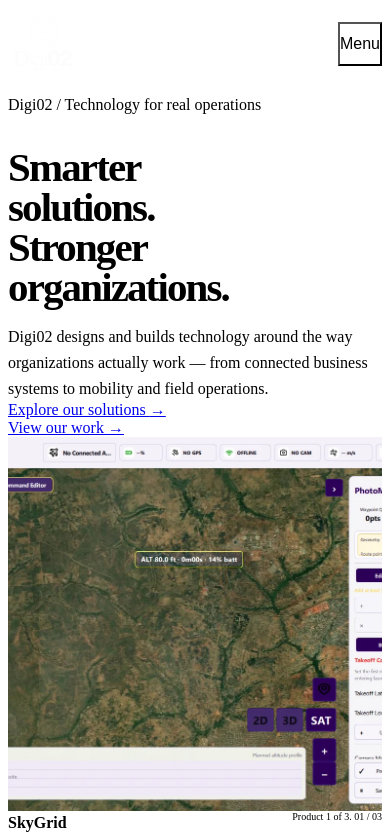
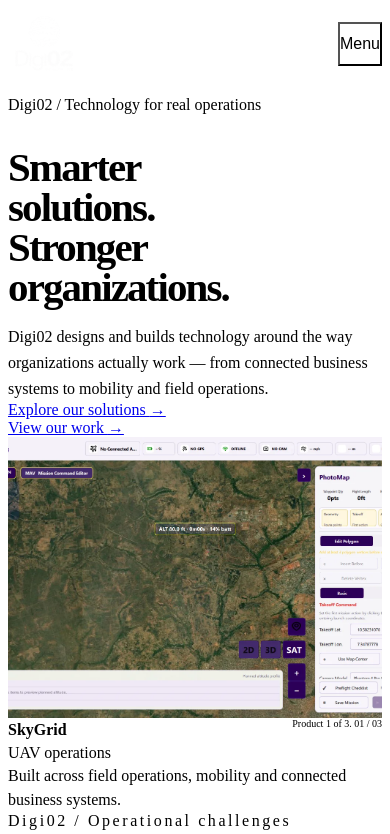
Before and after one commit to emmy16-glitch/Digi02_website, a React (Vite) app: page / in a window 390 px wide. Shown: the top 834 px of the page. Built offline with nearby package versions, Linux system fonts and the light colour scheme; the HTML template or start-up script is replaced by a standard one.

Commit message:
Correct hero media framing and hover navigation

```diff
--- a/src/styles/home-hero.css
+++ b/src/styles/home-hero.css
@@ -14,7 +14,7 @@
   display: grid;
   flex: 1;
   grid-template-columns: minmax(0, 0.92fr) minmax(0, 1.08fr);
-  gap: var(--space-6);
+  gap: clamp(var(--space-4), 4vw, var(--space-8));
   align-items: center;
 }
 
@@ -75,13 +75,13 @@
 }
 
 /* ==========================================================
-   PRODUCT EVIDENCE — DISCOVERABLE EDGE NAVIGATION
+   PRODUCT EVIDENCE — EDGE DISCOVERY, NOT A VISIBLE CAROUSEL
    ========================================================== */
 
 .product-evidence {
-  width: calc(100% + var(--page-margin));
+  width: 100%;
   min-width: 0;
-  margin: 0 calc(var(--page-margin) * -1) 0 0;
+  margin: 0;
   animation:
     hero-evidence-enter
     calc(var(--motion-component) + var(--motion-fast))
@@ -96,9 +96,9 @@
 
   position: relative;
   width: 100%;
-  aspect-ratio: 1.44;
+  aspect-ratio: 16 / 9;
   overflow: hidden;
-  border-radius: var(--radius-media) 0 0 var(--radius-media);
+  border-radius: var(--radius-media);
   background: var(--surface-800);
   isolation: isolate;
   touch-action: pan-y;
@@ -133,11 +133,11 @@
 }
 
 .product-evidence__adjacent--previous {
-  transform: translateX(-0.75rem) scale(1.01);
+  transform: translateX(-0.75rem) scale(1.008);
 }
 
 .product-evidence__adjacent--next {
-  transform: translateX(0.75rem) scale(1.01);
+  transform: translateX(0.75rem) scale(1.008);
 }
 
 .product-evidence__viewport[data-hover='left']
@@ -157,27 +157,26 @@
 
 .product-evidence__current[data-product='skygrid'] img,
 .product-evidence__adjacent[data-product='skygrid'] img {
-  object-position: 52% center;
+  object-position: center;
 }
 
 .product-evidence__current[data-product='digivolt'] img,
-.product-evidence__adjacent[data-product='digivolt'] img {
-  object-position: 60% center;
-}
-
+.product-evidence__adjacent[data-product='digivolt'] img,
 .product-evidence__current[data-product='erp-pos'] img,
 .product-evidence__adjacent[data-product='erp-pos'] img {
+  background: var(--bg-950);
+  object-fit: contain;
   object-position: center;
 }
 
-/* The buttons are interaction surfaces, not visible carousel controls. */
+/* Invisible interaction surfaces. The pointer creates the arrow/reveal. */
 
 .product-evidence__hover-zone {
   position: absolute;
   z-index: 6;
   top: 0;
   bottom: 0;
-  width: 30%;
+  width: 20%;
   border: 0;
   padding: 0;
   background: transparent;
@@ -202,11 +201,11 @@
 }
 
 .product-evidence__hover-zone--left::before {
-  background: linear-gradient(90deg, rgba(5, 5, 5, 0.42), rgba(5, 5, 5, 0));
+  background: linear-gradient(90deg, rgba(5, 5, 5, 0.38), rgba(5, 5, 5, 0));
 }
 
 .product-evidence__hover-zone--right::before {
-  background: linear-gradient(270deg, rgba(5, 5, 5, 0.42), rgba(5, 5, 5, 0));
+  background: linear-gradient(270deg, rgba(5, 5, 5, 0.38), rgba(5, 5, 5, 0));
 }
 
 .product-evidence__reveal-arrow {
@@ -215,7 +214,7 @@
   z-index: 2;
   display: block;
   color: var(--text-primary);
-  font-size: 1.8rem;
+  font-size: 1.85rem;
   font-weight: 300;
   line-height: 1;
   opacity: var(--edge-opacity);
@@ -228,12 +227,12 @@
 
 .product-evidence__reveal-arrow--left {
   left: var(--space-3);
-  transform: translate(-0.75rem, -50%);
+  transform: translate(-0.65rem, -50%);
 }
 
 .product-evidence__reveal-arrow--right {
   right: var(--space-3);
-  transform: translate(0.75rem, -50%);
+  transform: translate(0.65rem, -50%);
 }
 
 .product-evidence__viewport[data-hover='left']
@@ -246,8 +245,6 @@
 .product-evidence__hover-zone:focus-visible {
   outline: none;
 }
-
-/* The image transition is directional, but remains deliberately short. */
 
 .product-evidence__current[data-direction='next'] {
   animation:
@@ -297,6 +294,7 @@
   white-space: nowrap;
 }
 
+/* Never appears on desktop. It is only a small-screen touch fallback. */
 .product-evidence__touch-controls {
   display: none;
 }
@@ -313,10 +311,6 @@
     var(--motion-ui)
     both;
 }
-
-/* ==========================================================
-   MOTION
-   ========================================================== */
 
 @keyframes hero-content-enter {
   from {
@@ -366,10 +360,6 @@
   }
 }
 
-/* ==========================================================
-   TABLET / NARROW DESKTOP
-   ========================================================== */
-
 @media (max-width: 75rem) {
   .home-hero__inner {
     min-height: auto;
@@ -390,13 +380,11 @@
   }
 
   .product-evidence {
-    width: 100%;
-    margin: var(--space-8) 0 0;
+    margin-top: var(--space-8);
   }
 
   .product-evidence__viewport {
     aspect-ratio: 16 / 9;
-    border-radius: var(--radius-media);
   }
 
   .home-hero__transition {
@@ -404,11 +392,8 @@
   }
 }
 
-/* ==========================================================
-   TOUCH DEVICES
-   ========================================================== */
-
-@media (hover: none), (pointer: coarse) {
+/* A touch-only fallback. Hybrid desktop devices keep the hover interaction. */
+@media (max-width: 47.9375rem) and (hover: none) and (pointer: coarse) {
   .product-evidence__hover-zone,
   .product-evidence__adjacent {
     display: none;
@@ -446,10 +431,6 @@
   }
 }
 
-/* ==========================================================
-   MOBILE
-   ========================================================== */
-
 @media (max-width: 47.9375rem) {
   .home-hero__inner {
     padding-block: var(--space-6) var(--space-4);
@@ -481,7 +462,7 @@
   }
 
   .product-evidence__viewport {
-    aspect-ratio: 1 / 1;
+    aspect-ratio: 4 / 3;
   }
 
   .product-evidence__footer {
@@ -513,10 +494,6 @@
   }
 }
 
-/* ==========================================================
-   REDUCED MOTION
-   ========================================================== */
-
 @media (prefers-reduced-motion: reduce) {
   .home-hero__label,
   .home-hero h1,
```
